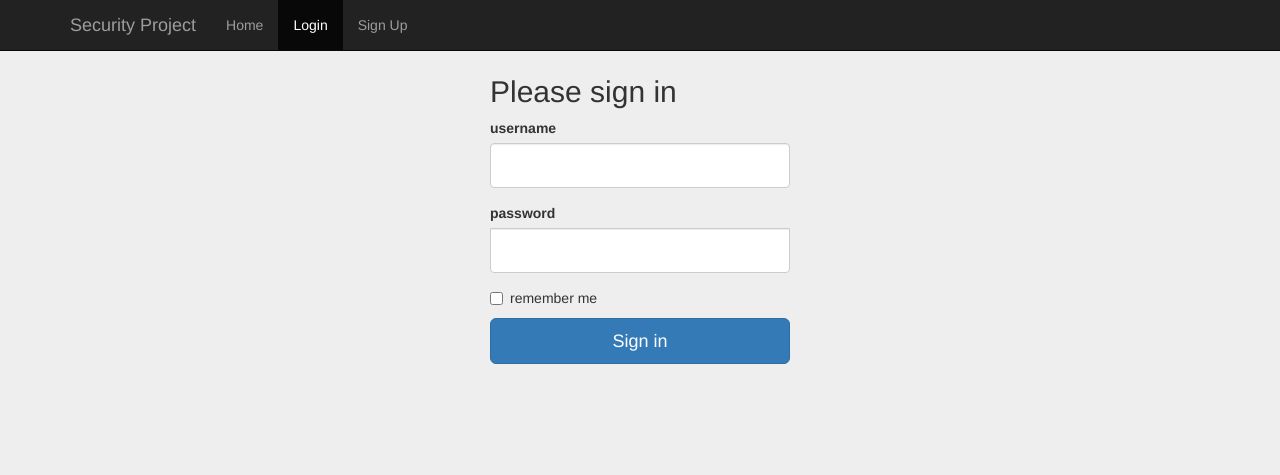
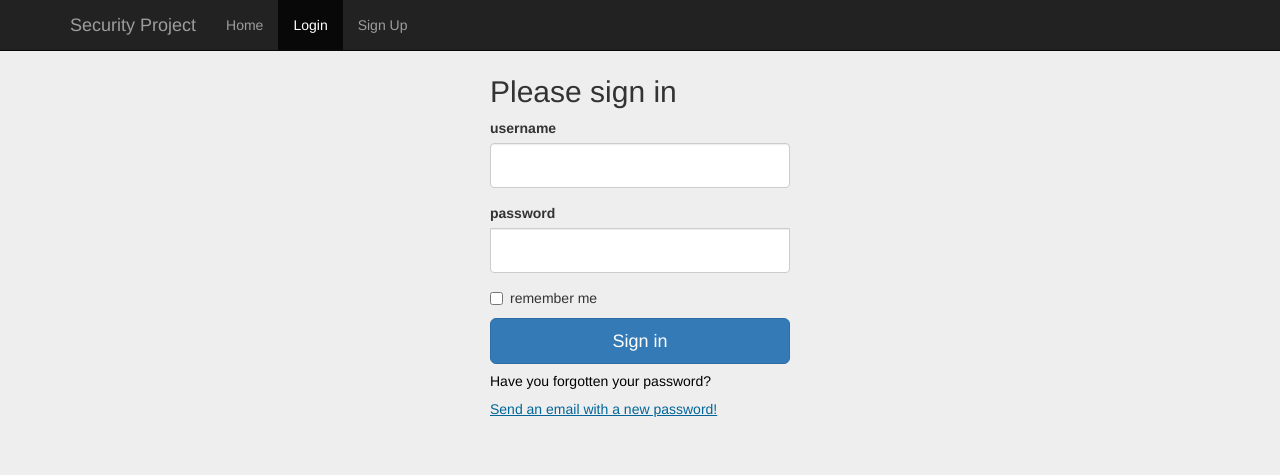
Before and after one commit to Barteq3012/Projekt-OD, a Flask app: page /login in a window 1280 px wide. Shown: the top 475 px of the page. Run offline with Flask 2, Linux system fonts and the light colour scheme; parts of the project's set-up code (start-up, migrations or seed data) failed here and were passed over; some libraries are stand-ins or nearby versions.

Commit message:
dodanie 3 prób logowania

```diff
--- a/app.py
+++ b/app.py
@@ -1,15 +1,20 @@
-from flask import Flask, render_template, redirect, url_for, flash
+from asyncio.windows_events import NULL
+import random
+import string
+from flask import Flask, render_template, redirect, url_for, flash, request
 from flask_bootstrap import Bootstrap
 from flask_wtf import FlaskForm
 from wtforms import StringField, PasswordField, BooleanField
 from wtforms.validators import InputRequired, Email, Length
 from flask_sqlalchemy import SQLAlchemy
-#from werkzeug.security import generate_password_hash, check_password_hash
 from flask_login import LoginManager, UserMixin, login_user, login_required, logout_user, current_user
 from argon2 import PasswordHasher
+from email.message import EmailMessage
 import flask
 import re
 import math
+import datetime
+import smtplib
 
 min_password_length = 12
 max_password_length = 80
@@ -20,10 +25,12 @@ max_email_length = 320
 min_description_length = 3
 max_description_length = 100
 enthropy_threshold = 3.5
+failed_login_seconds = 1800
 
 app = Flask(__name__)
 app.config['SECRET_KEY'] = 'Thisissupposedtobesecret!'
 app.config['SQLALCHEMY_DATABASE_URI'] = 'sqlite:///C:\\Users\\barte\\Documents\\Projekt_Ochrona_Danych\\Projekt-OD\\database.db'
+
 bootstrap = Bootstrap(app)
 db = SQLAlchemy(app)
 login_manager = LoginManager()
@@ -31,7 +38,6 @@ login_manager.login_view = 'login'
 login_manager.init_app(app)
 ph = PasswordHasher(time_cost=3, memory_cost=65536, parallelism=4,
                     hash_len=32, salt_len=16, encoding="utf-8")  # argon2id
-warning = None
 
 
 class User(UserMixin, db.Model):
@@ -41,6 +47,8 @@ class User(UserMixin, db.Model):
     email = db.Column(db.String(max_email_length), unique=True, nullable=False)
     password = db.Column(db.String(max_password_length), nullable=False)
     role = db.Column(db.String(20), default="user", nullable=False)
+    login_errors = db.Column(db.Integer, default=0, nullable=False)
+    failed_login_date = db.Column(db.DateTime, nullable=True)
 
 
 class Password(db.Model):
@@ -59,8 +67,8 @@ def load_user(user_id):
 class LoginForm(FlaskForm):
     username = StringField('username', validators=[
                            InputRequired(), Length(min=min_username_length, max=max_username_length)])
-    password = PasswordField('password', validators=[
-                             InputRequired(), Length(min=min_password_length, max=max_password_length)])
+    password = PasswordField('password', validators=[Length(
+        min=min_password_length, max=max_password_length)])
     remember = BooleanField('remember me')
 
 
@@ -93,13 +101,47 @@ def login():
         return render_template('login.html', form=form)
 
     user = User.query.filter_by(username=form.username.data).first()
+
+    if (flask.request.form.get('email') == "email") and user:
+        email = user.email
+        username = user.username
+        password = random_password(16)
+        user.password = ph.hash(password)
+        db.session.commit()
+        s = smtplib.SMTP(host='smtp.gmail.com', port=587)
+        s.starttls()
+        s.login('przypomnienie.hasla2@gmail.com',
+                'OchronaDanych1234!')  # haslo do env
+        msg = EmailMessage()
+        msg.set_content('Witaj ' + username +
+                        ' twoje nowe hasło to: ' + password)
+        msg['Subject'] = 'Przypomnienie hasła'
+        msg['From'] = 'Ochrona Danych'
+        msg['To'] = f'{email}'
+        s.send_message(msg)
+        s.quit()
+        flash("Message has been sended!")
+        return redirect(url_for('login'))
+
     if form.validate_on_submit() and user:
+        waiting_time = verify_date(user.failed_login_date)
+        if waiting_time > 0:
+            min = int(waiting_time / 60)
+            sec = waiting_time % 60
+            flash("You have exceeded the maximum number of tries(3)!")
+            flash("You have to wait: " + str(min) + " min " + str(sec) + " s")
+            return redirect(url_for('login'))
         try:
             if ph.verify(user.password, form.password.data):
                 login_user(user, remember=form.remember.data)  # create cookie
                 return redirect(url_for('dashboard'))
         except:
             flash("Wrong username or password!")
+            user.login_errors += 1
+            if user.login_errors >= 3:
+                user.failed_login_date = datetime.datetime.now()
+                user.login_errors = 0
+            db.session.commit()
             return redirect(url_for('login'))
 
     flash("Wrong username or password!")
@@ -161,6 +203,15 @@ def verify_password(password):
     return 0
 
 
+def verify_date(date):
+    if(date is None):
+        return -1
+    seconds = (datetime.datetime.now() - date).seconds
+    if seconds > failed_login_seconds:
+        return -1
+    return failed_login_seconds - seconds
+
+
 def entropy(password):
     stat = {}
     ent = 0
@@ -180,6 +231,18 @@ def entropy(password):
         ent += -(p * math.log2(p))
 
     return ent
+
+
+def random_password(length):
+    lower = string.ascii_lowercase
+    upper = string.ascii_uppercase
+    num = string.digits
+    symbols = '@$!%*#?&'
+    all = lower + upper + num + symbols
+    tmp = random.sample(all, length)
+    password = "".join(tmp)
+    entropy(password)
+    return(password)
 
 
 @app.route('/dashboard', methods=['GET', 'POST'])
--- a/static/signin.css
+++ b/static/signin.css
@@ -38,3 +38,12 @@ body {
   border-top-left-radius: 0;
   border-top-right-radius: 0;
 }
+
+.link-btn {
+  background: none!important;
+  border: none;
+  padding: 0!important;
+  color: #069;
+  text-decoration: underline;
+  cursor: pointer;
+}
--- a/templates/login.html
+++ b/templates/login.html
@@ -41,6 +41,8 @@ Login
         {{ wtf.form_field(form.password) }}
         {{ wtf.form_field(form.remember) }}
         <button class="btn btn-lg btn-primary btn-block" type="submit">Sign in</button>
+        <h5 style="color:black">Have you forgotten your password?</h5>
+        <button class="link-btn" name="email" value="email">Send an email with a new password!</button>
         {% with messages = get_flashed_messages() %}
           {% if messages %}
             {% for msg in messages %}
```
Also changed, not shown: database.db.
